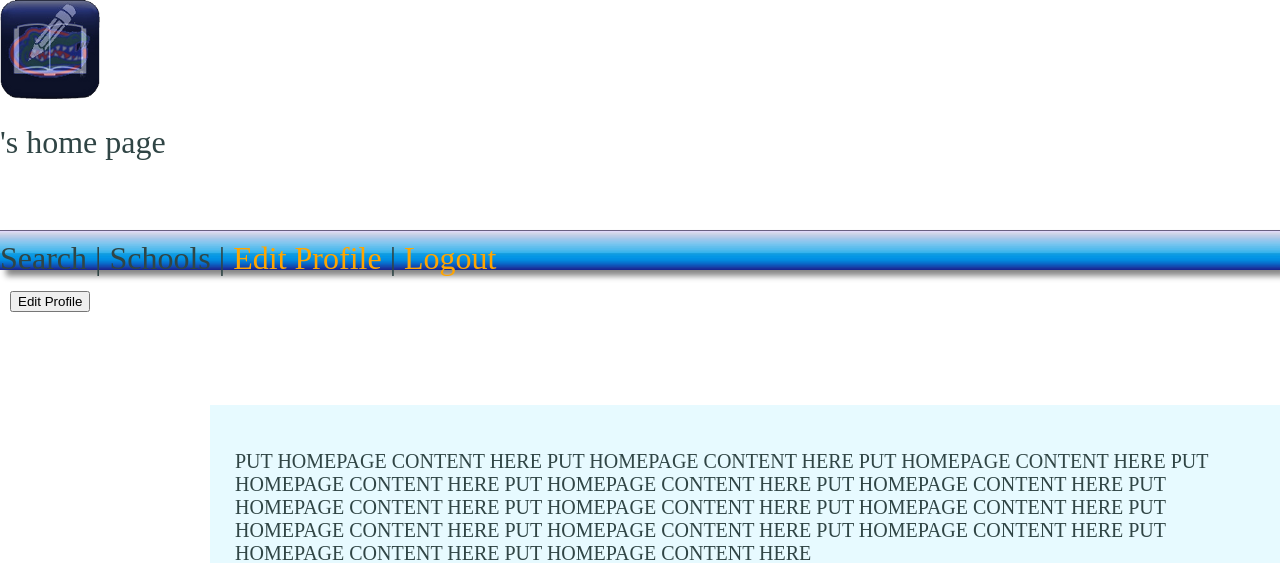
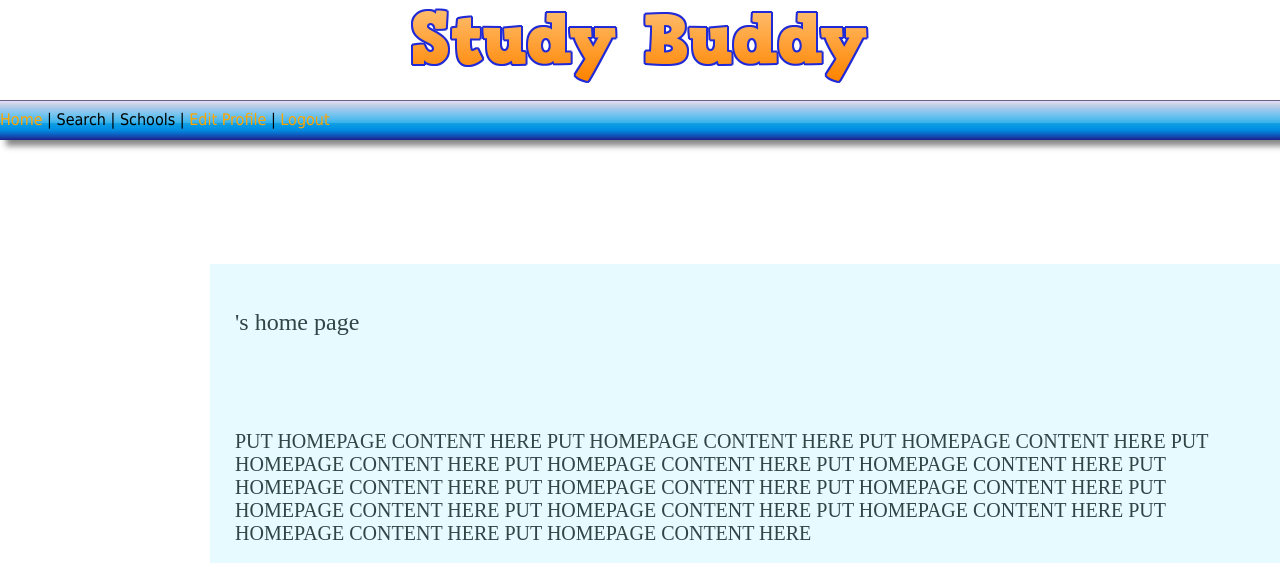
Before and after one commit to studybuddyuf/studybuddy, a Django app: page /home/ in a window 1280 px wide. Shown: the top 563 px of the page. Run offline with Django 3.2, Linux system fonts and the light colour scheme; parts of the project's set-up code (start-up, migrations or seed data) failed here and were passed over.

Commit message:
Gave home page same look as other pages

```diff
--- a/django/studybuddy/homePage/templates/homePage.html
+++ b/django/studybuddy/homePage/templates/homePage.html
@@ -3,24 +3,16 @@
 
 	{% block title%} home {% endblock %}
 
-	{% block banner %}
-
-		<img id="logo" src={% static "assets/img/logo.png" %} />
-		<h1>{{full_name}}'s home page<h1/>
-		<br/>
-	{% endblock %}
-
 	{% block nav %}
-		Search | Schools | <a href='/profile'>Edit Profile</a> | <a href="/logout"="_blank">Logout</a>
+		<a href="/home">Home</a> | Search | Schools | <a href='/profile'>Edit Profile</a> | <a href="/logout"="_blank">Logout</a>
 	{% endblock %}
 
 	{% block article %}
+		<h1>{{full_name}}'s home page<h1/><br><br>
+
 		<p>PUT HOMEPAGE CONTENT HERE PUT HOMEPAGE CONTENT HERE PUT HOMEPAGE CONTENT HERE PUT HOMEPAGE CONTENT HERE PUT HOMEPAGE CONTENT HERE PUT HOMEPAGE CONTENT HERE PUT HOMEPAGE CONTENT HERE PUT HOMEPAGE CONTENT HERE PUT HOMEPAGE CONTENT HERE PUT HOMEPAGE CONTENT HERE PUT HOMEPAGE CONTENT HERE PUT HOMEPAGE CONTENT HERE PUT HOMEPAGE CONTENT HERE PUT HOMEPAGE CONTENT HERE </p>
 		<img id="logo" src={% static "assets/img/python-logo.png" %} />
 	{% endblock %}
 
 	{% block aside %}
-		<form action="/profile">
-        	<input type="submit" value ="Edit Profile" />
-    	</form>
 	{% endblock %}
```
